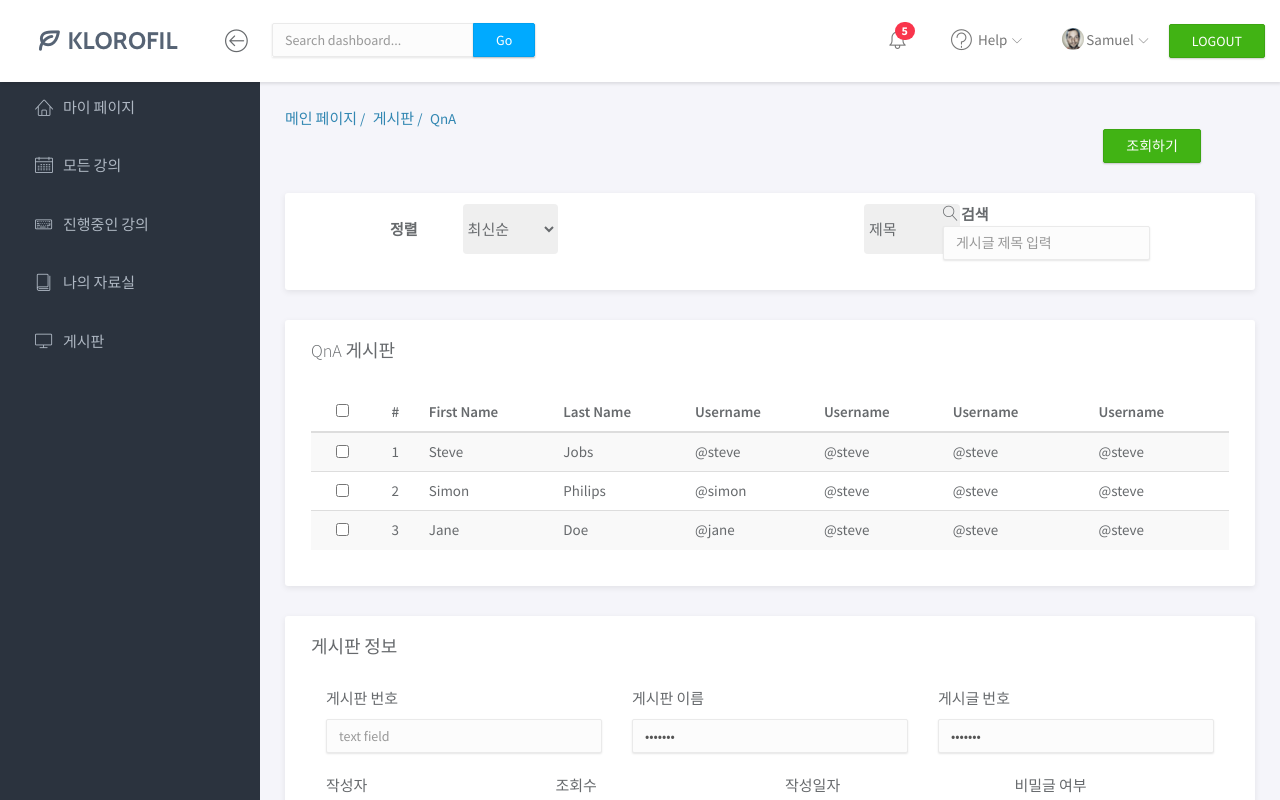
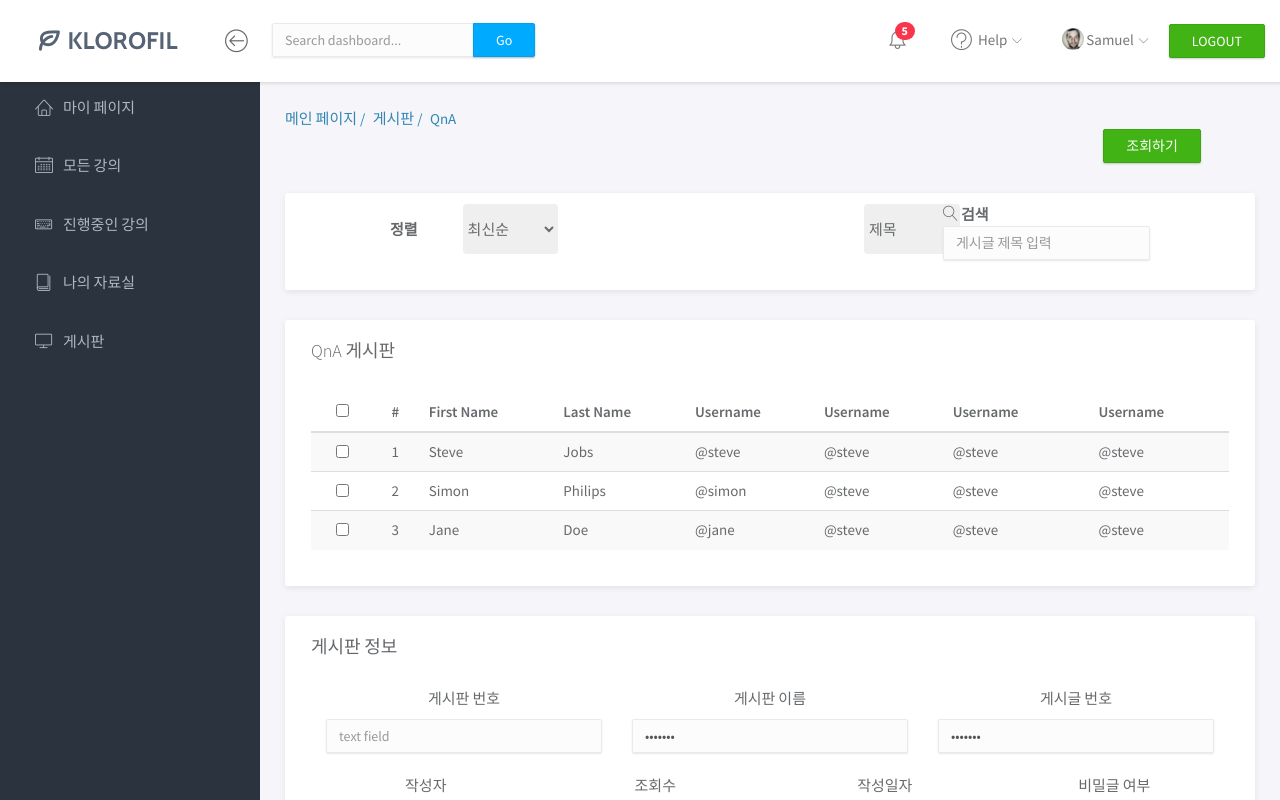
Before and after one commit to BangJeongBin/wizian_mentorship_project, a Next.js app in the folder wizian-next/: page /board/qnaBoard in a window 1280 px wide. Shown: the top 800 px of the page. Built offline with nearby package versions, Linux system fonts and the light colour scheme; some icons are missing.

Commit message:
input 태그 수정

```diff
--- a/wizian-next/src/app/(app)/board/qnaBoard/page.js
+++ b/wizian-next/src/app/(app)/board/qnaBoard/page.js
@@ -111,38 +111,38 @@ const Notice = () => {
                             </div>
                             <div className="panel-body">
                                 <div className="col-md-4">
-                                    <p>게시판 번호</p>
+                                    <p className="text-center">게시판 번호</p>
                                     <input type="text" className="form-control" placeholder="text field"/>
                                     <br/>
                                 </div>
                                 <div className="col-md-4">
-                                    <p>게시판 이름</p>
+                                    <p className="text-center">게시판 이름</p>
                                     <input type="password" className="form-control" value="asecret"/>
                                     <br/>
                                 </div>
                                 <div className="col-md-4">
-                                    <p>게시글 번호</p>
+                                    <p className="text-center">게시글 번호</p>
                                     <input type="password" className="form-control" value="asecret"/>
                                     <br/>
                                 </div>
 
                                 <div className="col-md-3">
-                                    <p>작성자</p>
+                                    <p className="text-center">작성자</p>
                                     <input type="password" className="form-control" value="asecret"/>
                                     <br/>
                                 </div>
                                 <div className="col-md-3">
-                                    <p>조회수</p>
+                                    <p className="text-center">조회수</p>
                                     <input type="password" className="form-control" value="asecret"/>
                                     <br/>
                                 </div>
                                 <div className="col-md-3">
-                                    <p>작성일자</p>
+                                    <p className="text-center">작성일자</p>
                                     <input type="password" className="form-control" value="asecret"/>
                                     <br/>
                                 </div>
                                 <div className="col-md-3">
-                                    <p>비밀글 여부</p>
+                                    <p className="text-center">비밀글 여부</p>
                                     <input type="password" className="form-control" value="asecret"/>
                                     <br/>
                                 </div>
```
Also changed, not shown: wizian-next/src/app/(app)/board/notice/page.js (+7 -7 lines), wizian-next/src/app/(app)/course/courseGrade/page.js (+4 -4 lines).
